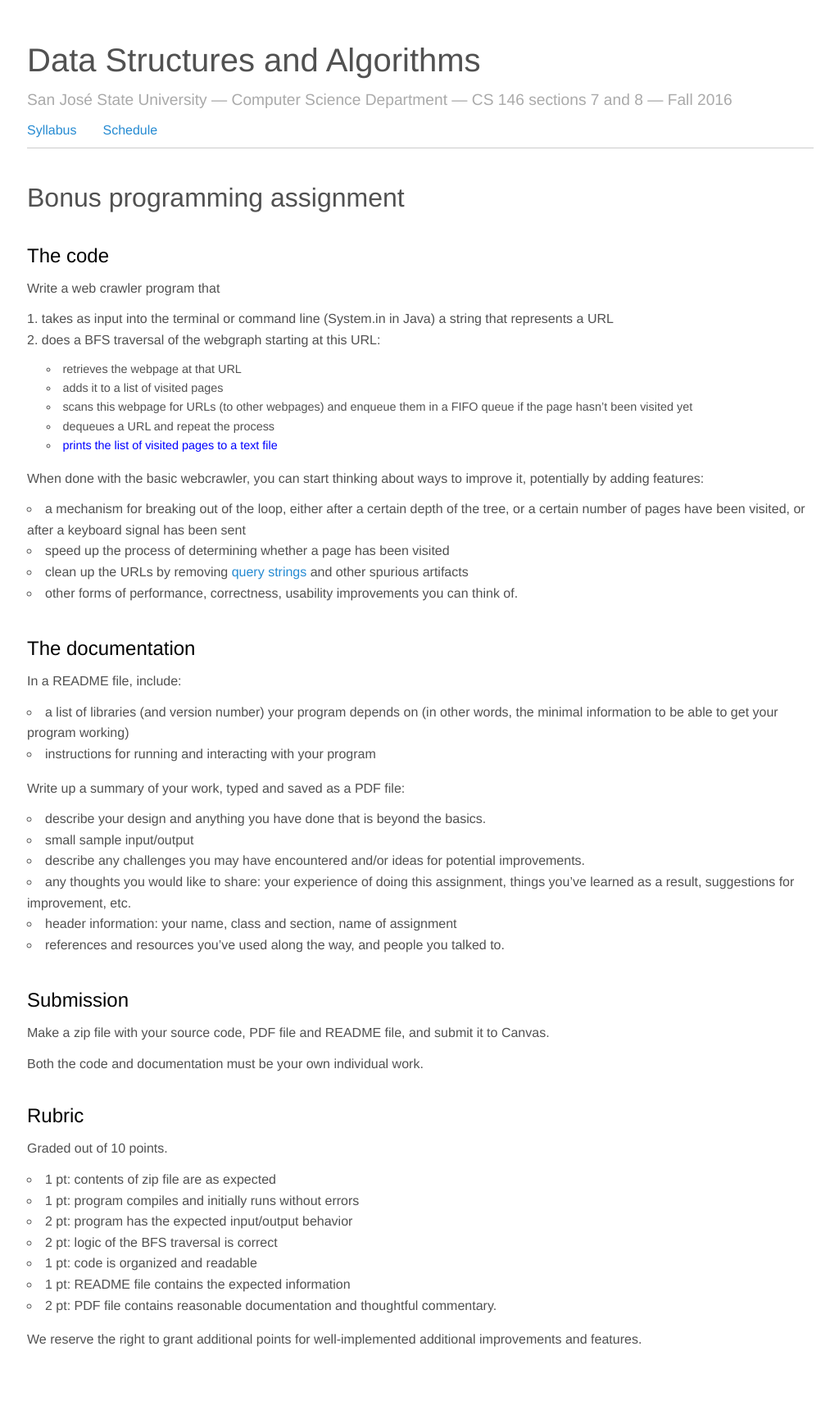
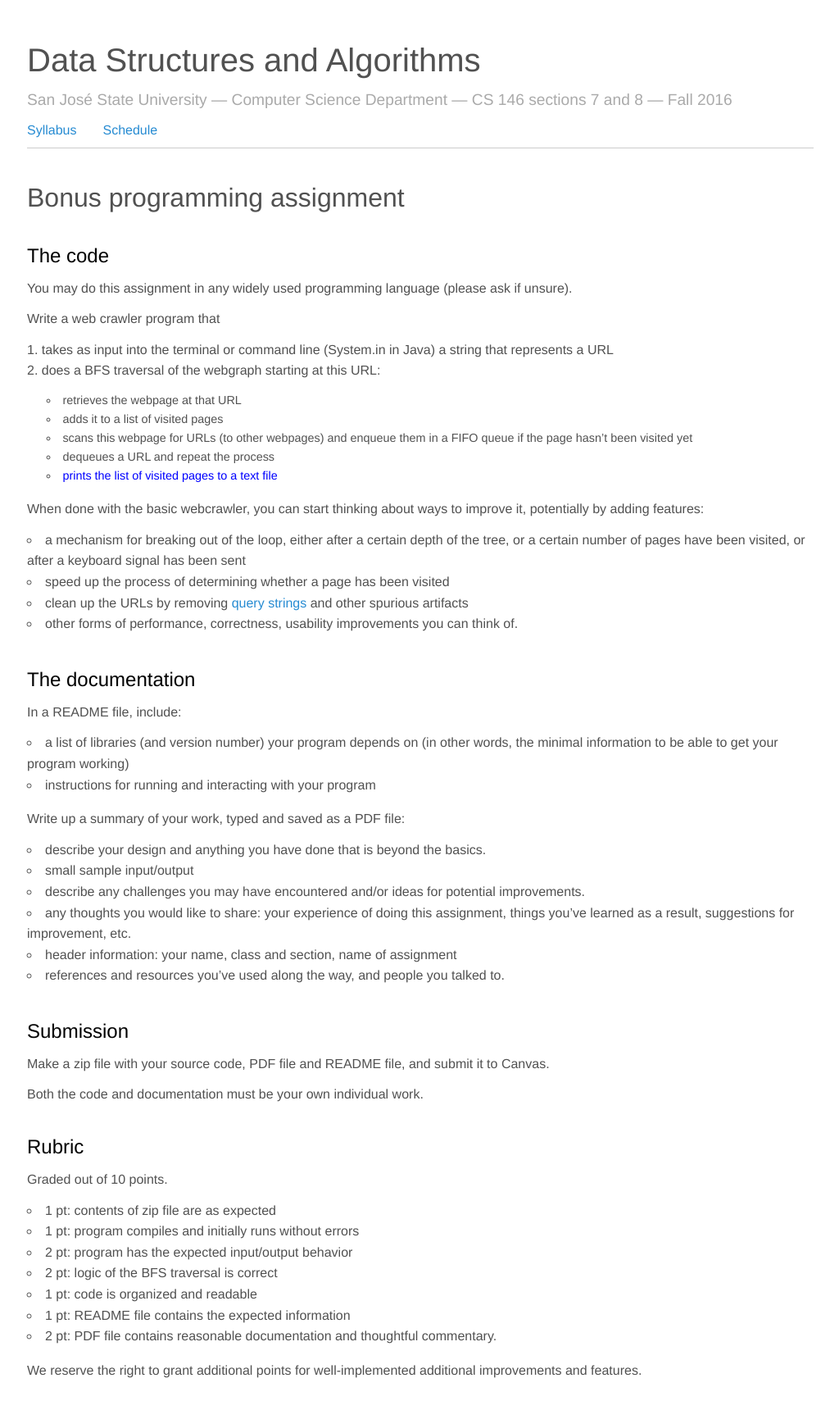
Before and after one commit to jnylam/jnylam.github.io, a Jekyll site: the page built from _courses/146-f16/bonus.md, in a window 1280 px wide. Shown: the whole page at 82% size, without its empty margins (127-1151 px from the left). Built offline with Jekyll 4.4.1, drawn with Linux system fonts in a browser that asks for light colours; before the commit the page ends 1683 px from its top, so only the background shows below that.

Commit message:
146 bonus assignment: added one more comment

```diff
--- a/_courses/146-f16/bonus.md
+++ b/_courses/146-f16/bonus.md
@@ -7,6 +7,8 @@ navorder: 0
 ---
 
 ## The code
+
+You may do this assignment in any widely used programming language (please ask if unsure).
 
 Write a web crawler program that
 
```
